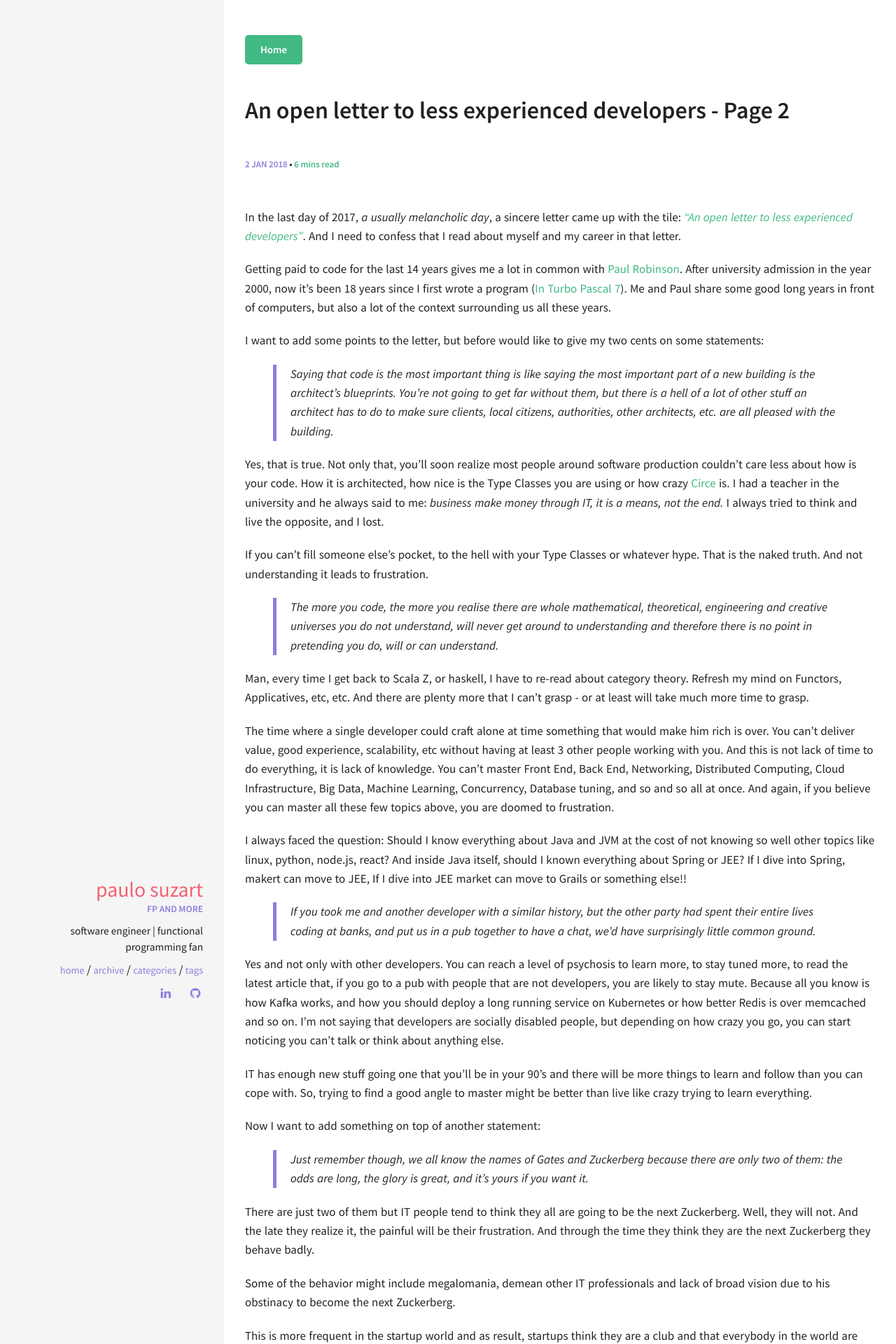
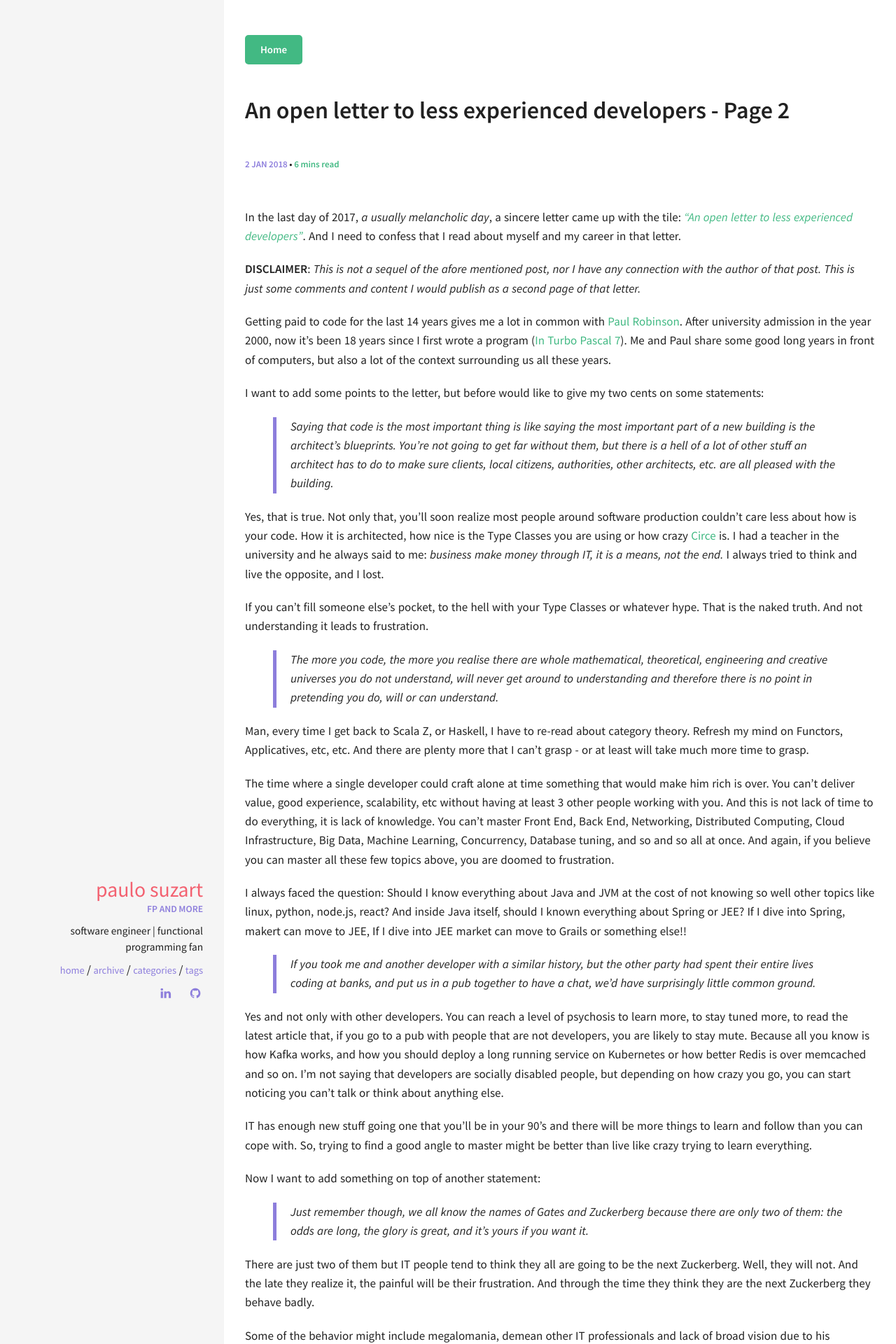
Before and after one commit to paulosuzart/paulosuzart.github.io, a Jekyll site: the page built from _posts/2018-01-02-open-letter-page-2.md, in a window 1280 px wide. Shown: the top 1920 px of the page at 70% size. Built offline with Jekyll 4.4.1, drawn with Linux system fonts in a browser that asks for light colours; comment, search, counter and statistics services are not loaded; some of the changed text lies outside the part shown.

Commit message:
Added disclaimer

```diff
--- a/_posts/2018-01-02-open-letter-page-2.md
+++ b/_posts/2018-01-02-open-letter-page-2.md
@@ -9,6 +9,8 @@ categories: [ career ]
 In the last day of 2017, *a usually melancholic day*, a sincere letter came up with the tile: [*"An open letter to less experienced developers"*](https://medium.com/@p7r/an-open-letter-to-less-experienced-developers-c33c16ea5e88). And I need to confess that I read about myself and my career in that letter.
 
 <!--more-->
+
+**DISCLAIMER**: *This is not a sequel of the afore mentioned post, nor I have any connection with the author of that post. This is just some comments and content I would publish as a second page of that letter.*
 
 Getting paid to code for the last 14 years gives me a lot in common with [Paul Robinson](https://medium.com/@p7r?source=post_header_lockup). After university admission in the year 2000, now it's been 18 years since I first wrote a program ([In Turbo Pascal 7](https://en.wikipedia.org/wiki/Turbo_Pascal)). Me and Paul share some good long years in front of computers, but also a lot of the context surrounding us all these years.
 
@@ -22,7 +24,7 @@ If you can't fill someone else's pocket, to the hell with your Type Classes or w
 
 > The more you code, the more you realise there are whole mathematical, theoretical, engineering and creative universes you do not understand, will never get around to understanding and therefore there is no point in pretending you do, will or can understand.
 
-Man, every time I get back to Scala Z, or haskell, I have to re-read about category theory. Refresh my mind on Functors, Applicatives, etc, etc. And there are plenty more that I can't grasp - or at least will take much more time to grasp.
+Man, every time I get back to Scala Z, or Haskell, I have to re-read about category theory. Refresh my mind on Functors, Applicatives, etc, etc. And there are plenty more that I can't grasp - or at least will take much more time to grasp.
 
 The time where a single developer could craft alone at time something that would make him rich is over. You can't deliver value, good experience, scalability, etc without having at least 3 other people working with you. And this is not lack of time to do everything, it is lack of knowledge. You can't master Front End, Back End, Networking, Distributed Computing, Cloud Infrastructure, Big Data, Machine Learning, Concurrency, Database tuning, and so and so all at once. And again, if you believe you can master all these few topics above, you are doomed to frustration.
 
@@ -48,4 +50,4 @@ You can also witness people thinking they are so good, so amazing that completel
 
 Another common pattern is to mirror your career on someone working at Google. You start to watch all talks on youtube, and read blogs and write your blog. You want to be one of them, want to share how impressive your system or code are. And you start believing you are working for NetFlix, Facebook and alike. When the far you'll reach is working with Spring Boot deployed to a damn Tomcat.
 
-So, the lesson learned here is to be realistic with expectations. High expectations are good, unreal expectations are evil for you and people around you and we have more people on IT with unreal expectations than people with high expectations. It is simply impossible for every developer to become a Zuckerbeg or Gates.
+So, the lesson learned here is to be realistic with expectations. High expectations are good, unreal expectations are evil for you and people around you and we have more people on IT with unreal expectations than people with high expectations. It is simply impossible for every developer to become a Zuckerbeg or Gates in the same way it is impossible to every soccer player to become a Ronaldinho no matter how hard they try. Living aware of the fact you can, or can not, be the next Ronaldinho is better than live believing you'll for sure be the next Ronaldinho.
```
